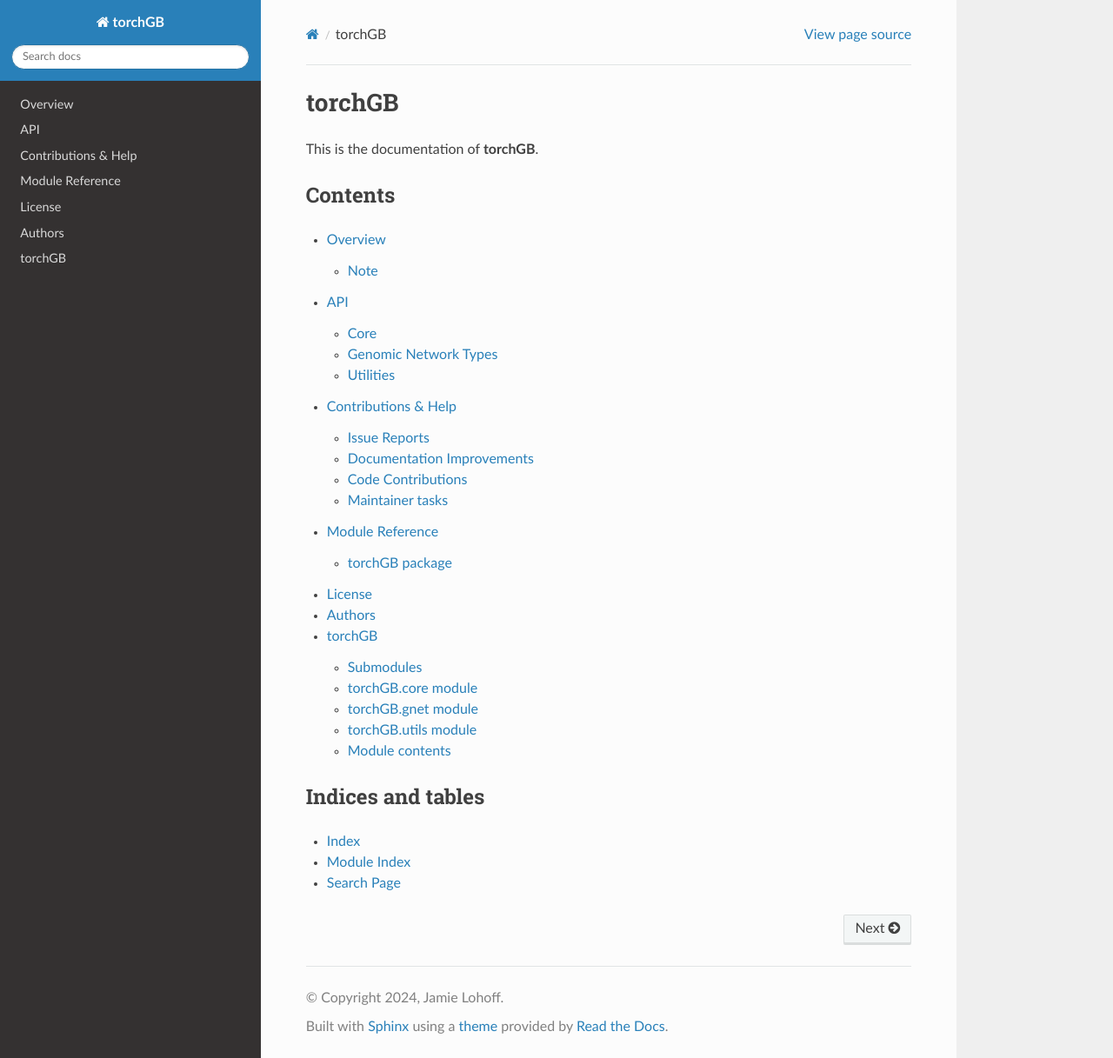
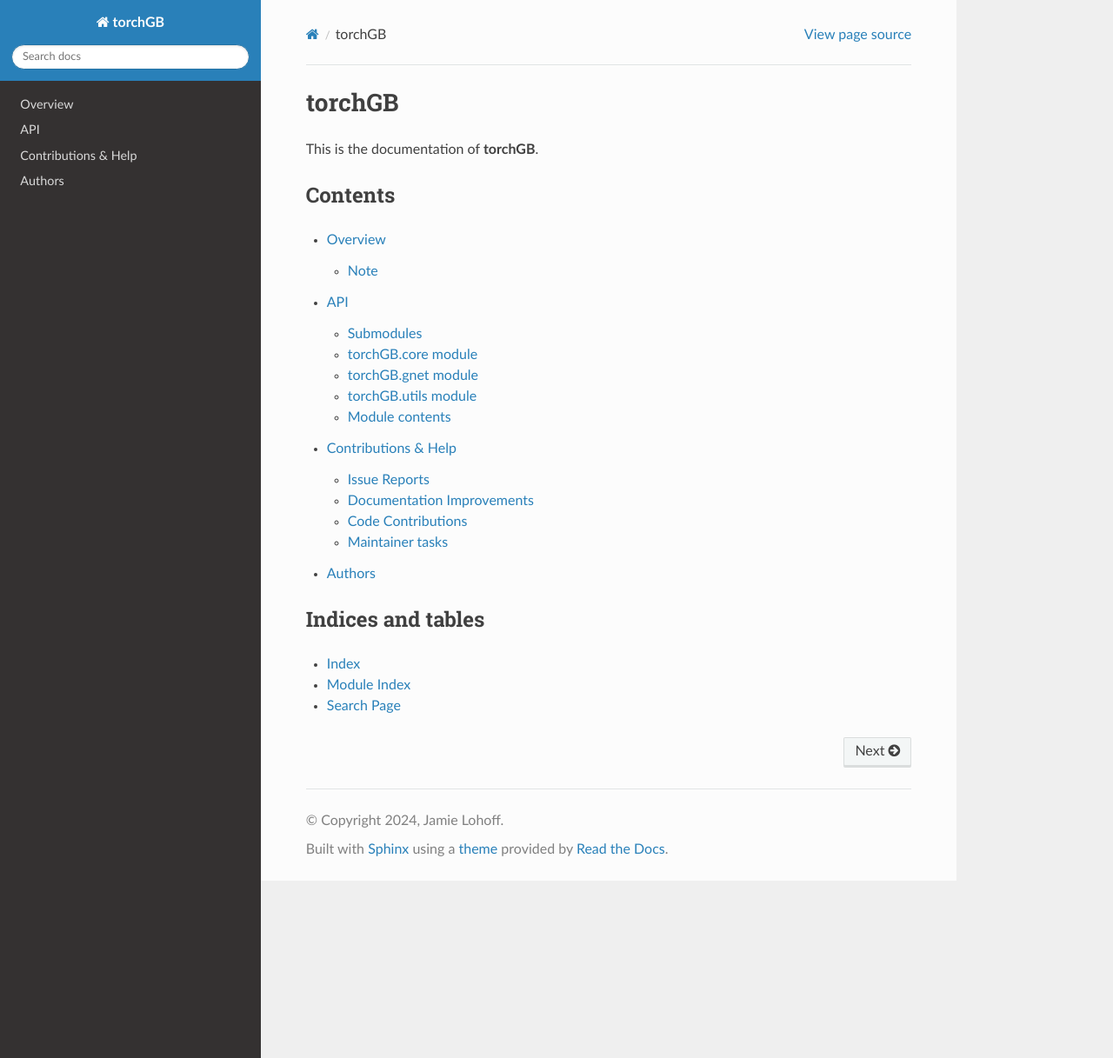
Before and after one commit to jamielohoff/torchGB, a Sphinx documentation site: the page built from docs/index.rst, in a window 1280 px wide and 1217 px high. Shown: the whole window at 87% size. Built offline with Sphinx 7.4.7 and the Read the Docs theme 3.1.0, drawn with Linux system fonts in a browser that asks for light colours.

Commit message:
Building...

```diff
--- a/docs/api.rst
+++ /dev/null
@@ -1,27 +0,0 @@
-.. _api:
-
-API
-===
-API documentation of the parallelized version of
-
-====
-Core
-====
-
-.. automodule:: torchGB.core
-   :members:
-
-=====================
-Genomic Network Types
-=====================
-
-.. automodule:: torchGB.gnet
-   :members:
-
-
-=========
-Utilities
-=========
-
-.. automodule:: torchGB.utils
-   :members:
--- a/docs/index.rst
+++ b/docs/index.rst
@@ -11,12 +11,9 @@
    :maxdepth: 2
 
     Overview <readme>
-    API <api>
+    API <source/torchGB>
     Contributions & Help <contributing>
-    Module Reference <source/modules>
-    License <license>
     Authors <authors>
-    torchGB <source/torchGB>
 
 
 Indices and tables
```
Also changed, not shown: docs/license.rst (deleted, +0 -7 lines).
